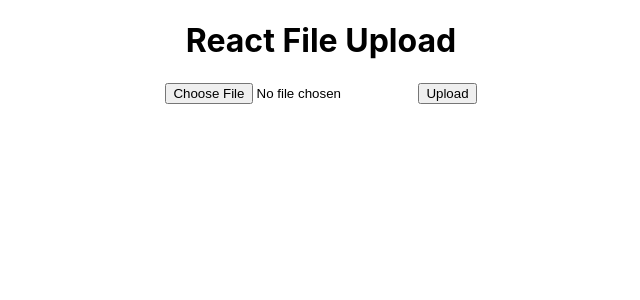
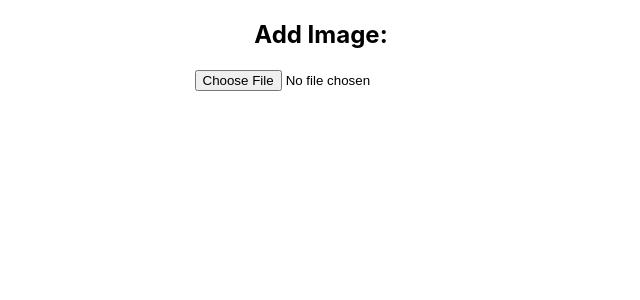
Before and after one commit to dmta9796/react_experiments, a React (Create React App) app: page / in a window 1280 px wide. Shown: the top 300 px of the page, without its empty margins (319-959 px from the left). Built offline with nearby package versions, Linux system fonts and the light colour scheme.

Commit message:
image load experiment

```diff
--- a/src/App.js
+++ b/src/App.js
@@ -1,41 +1,48 @@
 import './App.css';
 import React, {useState} from 'react';
 import axios from 'axios';
+import ImageLoader from "./components/ImageLoader";
 
 function App() {
-
-  const [file, setFile] = useState()
-
-  function handleChange(event) {
-    setFile(event.target.files[0])
-  }
-
-  function handleSubmit(event) {
-    event.preventDefault()
-    const url = 'http://localhost:3000/uploadFile';
-    const formData = new FormData();
-    formData.append('file', file);
-    formData.append('fileName', file.name);
-    const config = {
-      headers: {
-        'content-type': 'multipart/form-data',
-      },
-    };
-    axios.post(url, formData, config).then((response) => {
-      console.log(response.data);
-    });
-
-  }
-
-  return (
-    <div className="App">
-        <form onSubmit={handleSubmit}>
-          <h1>React File Upload</h1>
-          <input type="file" onChange={handleChange}/>
-          <button type="submit">Upload</button>
-        </form>
-    </div>
-  );
+  return <ImageLoader/>
 }
 
 export default App;
+
+// function App() {
+
+//   const [file, setFile] = useState()
+
+//   function handleChange(event) {
+//     setFile(event.target.files[0])
+//   }
+
+//   function handleSubmit(event) {
+//     event.preventDefault()
+//     const url = 'http://localhost:3000/uploadFile';
+//     const formData = new FormData();
+//     formData.append('file', file);
+//     formData.append('fileName', file.name);
+//     const config = {
+//       headers: {
+//         'content-type': 'multipart/form-data',
+//       },
+//     };
+//     axios.post(url, formData, config).then((response) => {
+//       console.log(response.data);
+//     });
+
+//   }
+
+//   return (
+//     <div className="App">
+//         <form onSubmit={handleSubmit}>
+//           <h1>React File Upload</h1>
+//           <input type="file" onChange={handleChange}/>
+//           <button type="submit">Upload</button>
+//         </form>
+//     </div>
+//   );
+// }
+
+//export default App;
--- /dev/null
+++ b/src/components/ImageLoader.jsx
@@ -0,0 +1,20 @@
+import React, {useState} from 'react';
+
+function ImageLoader(){
+    const [file, setFile] = useState();
+  function handleChange(e) {
+      console.log(e.target.files);
+      setFile(URL.createObjectURL(e.target.files[0]));
+  }
+
+  return (
+      <div className="App">
+          <h2>Add Image:</h2>
+          <input type="file" onChange={handleChange} />
+          <img src={file} />
+      </div>
+
+  );
+}
+
+export default ImageLoader;
```
Also changed, not shown: src/components/FileUploader.jsx (deleted, +0 -22 lines), src/components/onFileSelectError.jsx (deleted, +0 -9 lines), src/components/onFileSelectSuccess.jsx (deleted, +0 -11 lines).
